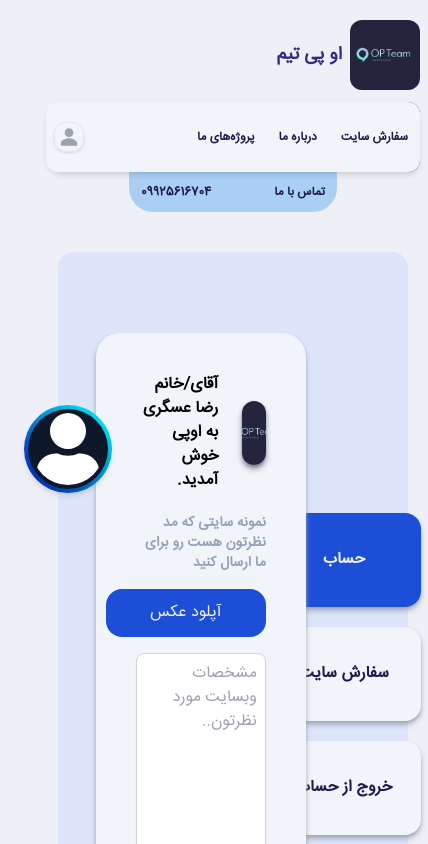
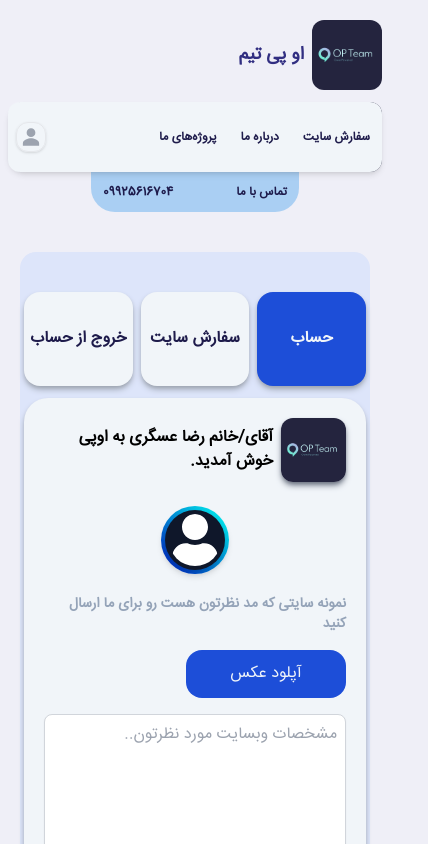
Before and after one commit to kamran1381/op-team-next, a Next.js app: page /userpanel/orders in a window 390 px wide. Shown: the top 844 px of the page, 428 px wide, since content can reach past the window. Built offline with nearby package versions, Linux system fonts and the light colour scheme.

Commit message:
furthur responsive chnages added

```diff
--- a/src/app/(auth)/signup/page.jsx
+++ b/src/app/(auth)/signup/page.jsx
@@ -8,7 +8,7 @@ const SignUp = () => {
         <>
             <div className='w-full flex flex-col justify-center items-center p-5 '>
                 <div className='w-full max-w-7xl bg-[#DDE5FA] py-20 flex justify-center rounded-2xl'>
-                    <div className='w-3/4 flex justify-center items-center space-x-3 space-x-reverse'>
+                    <div className='lg:w-3/4 w-full flex-col lg:flex-row flex justify-center items-center lg:space-x-3 lg:space-x-reverse px-1 space-y-3 lg:space-y-0'>
                     <Sidebar/>
                         <div className='w-4/5 bg-slate-100 rounded-3xl shadow-md shadow-gray-400 p-5 flex flex-col space-y-5 items-center'>
                             <div className='flex w-full items-center'>
--- a/src/app/userpanel/account/page.jsx
+++ b/src/app/userpanel/account/page.jsx
@@ -6,11 +6,11 @@ import Panelheader from '../layouts/header';
 
 const Account = () => {
     return (
-        <div className='w-full flex flex-col justify-center items-center p-5 relative'>
+        <div className='w-full flex flex-col justify-center items-center p-5 relative lg:p-5'>
             <div className='w-full max-w-7xl bg-[#DDE5FA] h-screen flex justify-center rounded-2xl'>
-                <div className='w-3/4 flex justify-center items-center space-x-3 space-x-reverse'>
+                <div className='lg:w-3/4 w-full flex-col lg:flex-row flex justify-center items-center lg:space-x-3 lg:space-x-reverse px-1 space-y-3 lg:space-y-0'>
                     <Sidebar />
-                    <div className='w-4/5 bg-slate-100 rounded-3xl shadow-md shadow-gray-400 p-10 flex flex-col space-y-5 items-center'>
+                    <div className='lg:w-4/5 w-full bg-slate-100 rounded-3xl shadow-md shadow-gray-400 p-10 flex flex-col space-y-5 items-center '>
                         <Panelheader />
                         <div className='flex justify-center items-center py-24 px-20'>
                             <div className='flex flex-col items-center px-4'>
--- a/src/app/userpanel/layouts/header.jsx
+++ b/src/app/userpanel/layouts/header.jsx
@@ -4,17 +4,17 @@ import { FaUser } from "react-icons/fa";
 
 const Panelheader = () => {
     return (
-        <div className='flex w-full'>
-            <div className='flex w-full items-center'>
+        <div className='md:w-4/5 w-full flex  items-center flex-col md:flex-row'>
+            <div className='flex items-center mb-4 lg:mb-0'>
                 <div className='w-20 h-16 relative overflow-hidden rounded-xl shadow-md shadow-gray-500'>
                     <Image src='/assets/images/logo.png' className='object-cover' loading='lazy' fill alt='لوگوی او پی تیم' />
                 </div>
-                <span className='pr-6 font-bold'>آقای/خانم رضا عسگری به اوپی خوش آمدید.</span>
+                <span className='pr-2 md:pr-6 font-bold '>آقای/خانم رضا عسگری به اوپی خوش آمدید.</span>
             </div>
-            <div className='flex items-end'>
-                <div className='mt-5 px-6'>
+            <div className='flex justify-center items-end md:items-center'>
+                <div className='mt-2 lg:mt-5 px-2 lg:px-6'>
                     <div className='overflow-hidden rounded-full bg-gradient-to-bl from-[#00FFF0] to-[#0012B7] p-1 shadow-md'>
-                        <FaUser size={80} className='bg-slate-900 text-white p-1 rounded-full shadow-md' />
+                        <FaUser size={60} className='bg-slate-900 text-white p-1 rounded-full shadow-md' />
                     </div>
                 </div>
             </div>
--- a/src/app/userpanel/layouts/sidebar.jsx
+++ b/src/app/userpanel/layouts/sidebar.jsx
@@ -4,7 +4,7 @@ import Link from 'next/link';
 
 const Sidebar = () => {
     return (
-        <div className='w-1/5 flex flex-col justify-center items-center space-y-5'>
+        <div className='lg:w-1/5 w-full flex lg:flex-col justify-center items-center lg:space-y-5 space-x-2 lg:space-x-0 space-x-reverse'>
             <Link href='account' className="text-slate-100 bg-blue-700 font-extrabold rounded-2xl w-[154px] h-[94px] shadow-gray-400 shadow-md flex justify-center items-center hover:bg-blue-500 transition-colors ">حساب</Link>
             <Link href='orders' className="text-indigo-950 bg-slate-100 font-extrabold rounded-2xl w-[154px] h-[94px] shadow-gray-400 shadow-md flex justify-center items-center hover:bg-blue-500 hover:text-white transition-colors ">سفارش سایت</Link>
             <Link href='/' className="text-indigo-950 bg-slate-100 font-extrabold rounded-2xl w-[154px] h-[94px] shadow-gray-400 shadow-md flex justify-center items-center hover:bg-rose-500 hover:text-white transition-colors ">خروج از حساب </Link>
--- a/src/app/userpanel/orders/page.jsx
+++ b/src/app/userpanel/orders/page.jsx
@@ -7,9 +7,9 @@ const Order = () => {
     return (
         <div className='w-full flex flex-col justify-center items-center p-5 relative'>
             <div className='w-full max-w-7xl bg-[#DDE5FA] h-screen flex justify-center rounded-2xl'>
-                <div className='w-3/4 flex justify-center items-center space-x-3 space-x-reverse'>
+                <div className='lg:w-3/4 w-full flex-col lg:flex-row flex justify-center items-center lg:space-x-3 lg:space-x-reverse px-1 space-y-3 lg:space-y-0'>
                     <Sidebar />
-                    <div className='w-4/5 bg-slate-100 rounded-3xl shadow-md shadow-gray-400 p-10 flex flex-col space-y-5 items-start'>
+                    <div className='lg:w-4/5 w-full bg-slate-100 rounded-3xl shadow-md shadow-gray-400 p-5 flex flex-col space-y-5 items-center'>
                         <Panelheader />
 
                         <Ordersform />
--- a/src/components/signupform.jsx
+++ b/src/components/signupform.jsx
@@ -4,7 +4,7 @@ import { FaGithub, FaGoogle } from 'react-icons/fa';
 const SignupForm = () => {
   return (
     <>
-                <form action="" className='w-3/4 p-5 flex flex-col items-center space-y-5'>
+                <form action="" className='sm:w-2/3 w-full p-5 flex flex-col items-center space-y-5'>
                 <div className='w-full flex items-center space-x-reverse space-x-5'>
                     <input type="text" className='w-1/3 border p-3 rounded-2xl text-sm outline-none hover:bg-slate-200 transition-colors' placeholder='نام کاربری' />
                     <input type="text" className='w-full border p-3 rounded-2xl text-sm outline-none hover:bg-slate-200 transition-colors' placeholder='آدرس ایمیل خود را وارد کنید' />
@@ -19,13 +19,13 @@ const SignupForm = () => {
                 <span className='border border-gray-300 rounded-full w-7 h-7 bg-slate-100 absolute left-1/2 -translate-y-1/2 -translate-x-1/2 flex justify-center items-center'>یا</span>
                 <div className='w-full h-px bg-gray-300'></div>
             </div>
-            <form className='w-2/3' action="">
+            <form className='sm:w-2/3 w-full' action="">
                 <button className='w-full p-3 rounded-3xl bg-rose-500 flex justify-center items-center space-x-reverse space-x-5 border text-white hover:bg-rose-400 transition-colors'>
                     <span>ثبت نام با استفاده از گوگل</span>
                     <FaGoogle className='text-xl'/>
                 </button>
             </form>
-            <form className='w-2/3' action="">
+            <form className='sm:w-2/3 w-full' action="">
             <button className='w-full p-3 rounded-3xl bg-slate-900 flex justify-center items-center space-x-reverse space-x-5 text-white hover:bg-slate-800 transition-colors'>
                     <span>ثبت نام با استفاده از گیت هاب</span>
                     <FaGithub className='text-xl'/>
```
